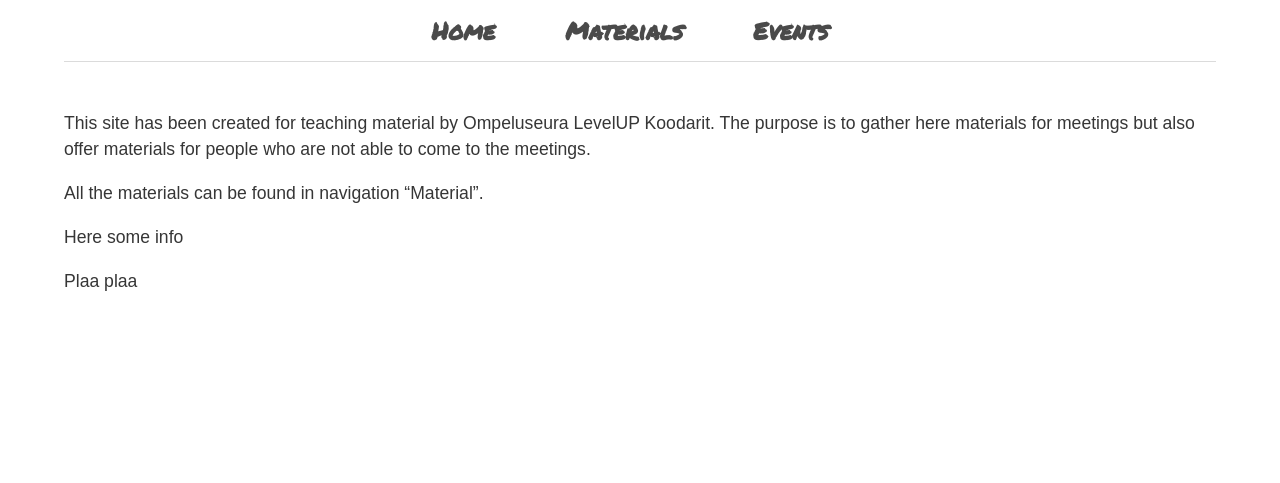
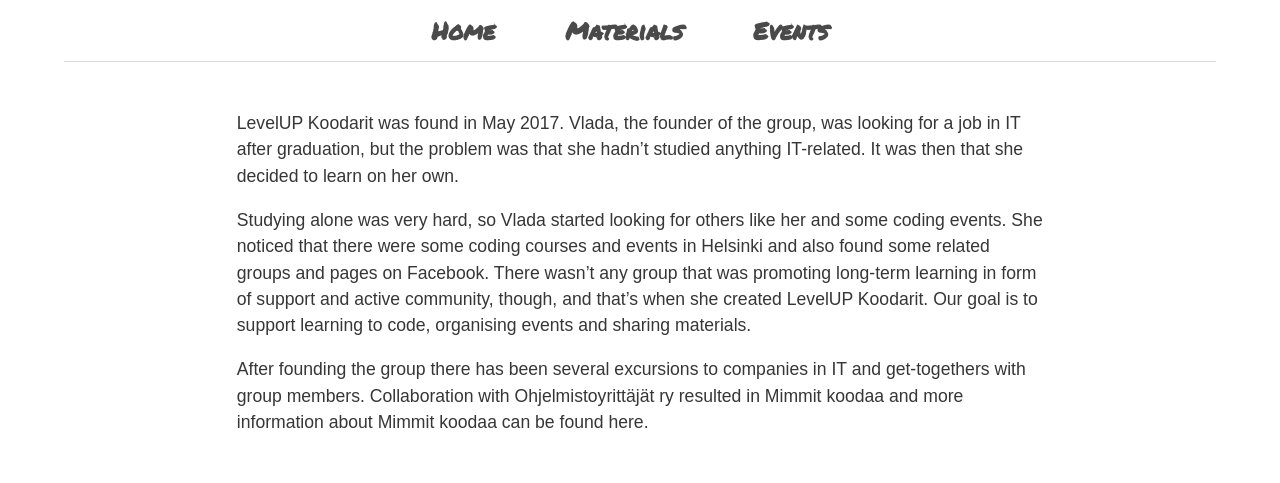
Before and after one commit to OSlevelUPkoodarit/OSlevelUPkoodarit.github.io, a Jekyll site: the page built from index.md, in a window 1280 px wide. Shown: the part 640-1123 px from the top of the page. Built offline with Jekyll 4.4.1, drawn with Linux system fonts in a browser that asks for light colours; nearby versions of some CDN libraries; before the commit the page ends 983 px from its top, so only the background shows below that.

Commit message:
Created layout for home pagemaking the text narrower and added new css style for it

```diff
--- /dev/null
+++ b/_layouts/home.html
@@ -0,0 +1,103 @@
+<!DOCTYPE html>
+    <html>
+        {% include header.html %}
+        <body>
+                <section class="hero is-light is-large banner-gradient">
+                        <!-- Hero head: will stick at the top -->
+                        <div class="hero-head">
+                          <nav class="navbar">
+                            <div class="container">
+                              <div class="navbar-brand">
+                                <span class="navbar-burger burger" data-target="navbarMenuHeroA">
+                                  <span></span>
+                                  <span></span>
+                                  <span></span>
+                                </span>
+                              </div>
+                              <div id="navbarMenuHeroA" class="navbar-menu">
+                                <div class="navbar-end">
+                                  <span class="navbar-item">
+                                    <a href="https://github.com/OSlevelUPkoodarit/OSlevelUPkoodarit.github.io">
+                                      <span class="icon is-large has-text-black">
+                                        <i class="fab fa-github fa-2x"></i>
+                                      </span>
+                                    </a>
+                                  </span>
+                                  <span class="navbar-item">
+                                    <a href="https://www.facebook.com/groups/224556481380051/">
+                                        <span class="icon is-large has-text-black">
+                                        <i class="fab fa-facebook fa-2x"></i>
+                                        </span>
+                                    </a>
+                                  </span>
+                                  <span class="navbar-item">
+                                    <a href="mailto:ompeluseuralevelupkoodarit@gmail.com">
+                                        <span class="icon is-large has-text-black">
+                                        <i class="fas fa-envelope-open-text fa-2x"></i>
+                                        </span>
+                                    </a>
+                                  </span>
+                                </div>
+                              </div>
+                            </div>
+                          </nav>
+                        </div>
+
+                        <!-- Hero content: will be in the middle -->
+                        <div class="hero-body">
+                          <div class="container has-text-centered">
+                            <h1 class="bannertext">
+                                Ompeluseura LevelUP Koodarit
+                            </h1>
+                          </div>
+                        </div>
+
+                        <!-- Hero footer: will stick at the bottom -->
+                        <!-- On top of the image navigation tabs
+                        <div class="hero-foot">
+                            <nav class="tabs is-centered is-boxed is-large">
+                              <div class="container">
+                                <ul>
+                                  <li><a href="/">Home</a></li>
+                                  <li><a href="/material">Material</a></li>
+                                  <li><a href="/creators">Creators</a></li>
+                                </ul>
+                              </div>
+                            </nav>
+                          </div>
+                          -->
+                      </section>
+
+
+                      <section>
+                          <div class="hero-foot">
+                              <nav class="tabs is-centered is-boxed is-large">
+                                <div class="container">
+                                  <ul>
+                                    <li><a href="/">Home</a></li>
+                                    <li><a href="/material">Materials</a></li>
+                                    <!--<li><a href="/creators">Creators</a></li>-->
+                                    <li><a href="/calendar">Events</a></li>
+                                  </ul>
+                                </div>
+                              </nav>
+                            </div>
+                      </section>
+
+                      <!-- Content section -->
+                      <section class="section">
+                                <!-- Main page content -->
+                              <div class="container">
+                                <div class="content narrow">
+                                    {{ content }}
+                                </div>
+                              </div>
+                      </section>
+
+                      <!--<section class="hero is-light">
+                                <div>
+                                    <a rel="license" href="http://creativecommons.org/licenses/by/4.0/"><i class="fab fa-creative-commons fa-lg"></i> <i class="fab fa-creative-commons-by fa-lg"></i> This work is licensed under a Creative Commons Attribution 4.0 International License </a>
+                                </div>
+                      </section>-->
+        </body>
+    </html>
--- a/css/main.css
+++ b/css/main.css
@@ -76,6 +76,13 @@
 
 a {
     color: #A0A0A0;
+}
+
+.narrow {
+    width: 70%;
+    margin-left: 15%;
+    margin-right: 15%;
+    vertical-align: middle;
 }
 
 .content {
--- a/index.md
+++ b/index.md
@@ -2,14 +2,12 @@
 # Feel free to add content and custom Front Matter to this file.
 # To modify the layout, see https://jekyllrb.com/docs/themes/#overriding-theme-defaults
 
-layout: post
+layout: home
 ---
 
+LevelUP Koodarit was found in May 2017. Vlada, the founder of the group, was looking for a job in IT after graduation, but the problem was that she hadn’t studied anything IT-related. It was then that she decided to learn on her own.
 
-This site has been created for teaching material by Ompeluseura LevelUP Koodarit. The purpose is to gather here materials for meetings but also offer materials for people who are not able to come to the meetings.
+Studying alone was very hard, so Vlada started looking for others like her and some coding events. She noticed that there were some coding courses and events in Helsinki and also found some related groups and pages on Facebook. There wasn’t any group that was promoting long-term learning in form of support and active community, though, and that’s when she created LevelUP Koodarit.
+Our goal is to support learning to code, organising events and sharing materials.
 
-All the materials can be found in navigation "Material".
-
-Here some info
-
-Plaa plaa
+After founding the group there has been several excursions to companies in IT and get-togethers with group members. Collaboration with Ohjelmistoyrittäjät ry resulted in Mimmit koodaa and more information about Mimmit koodaa can be found [here](https://ohjelmistoyrittajat.fi/mimmitkoodaa/]).
```
